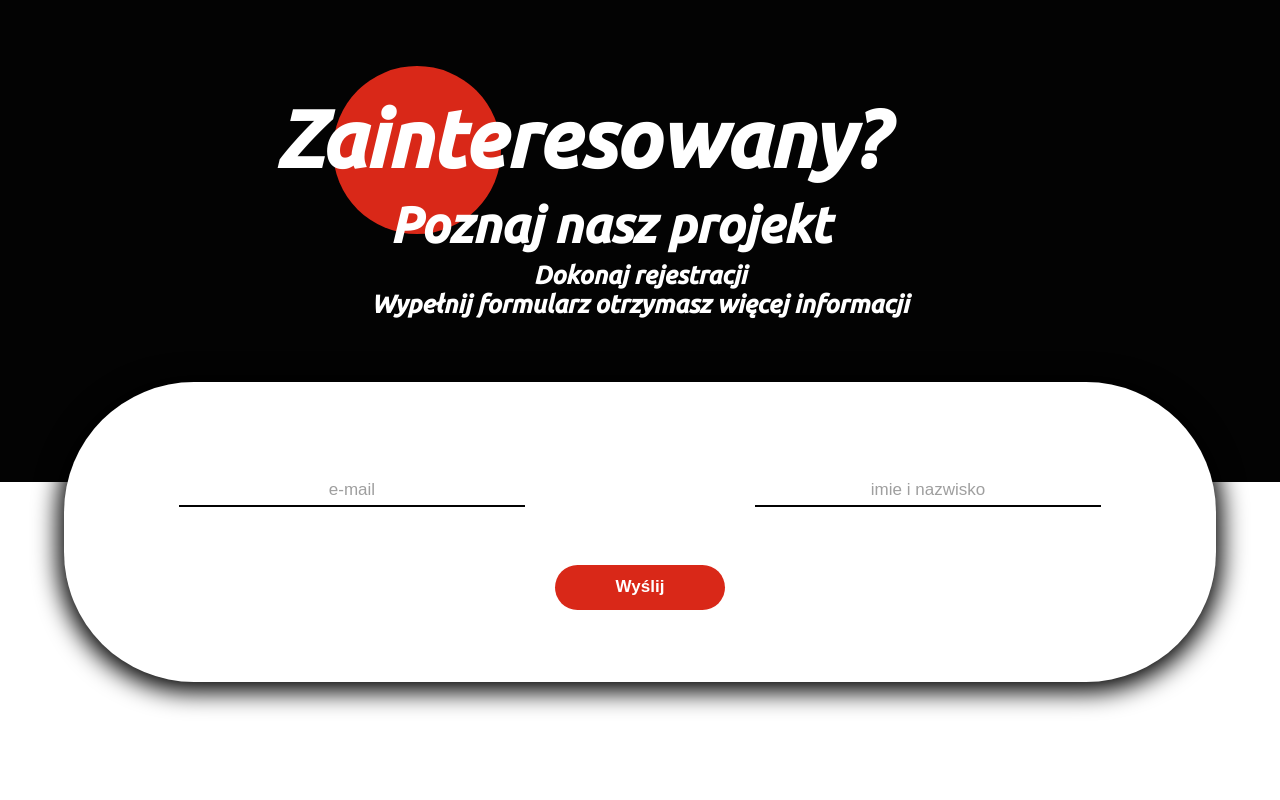
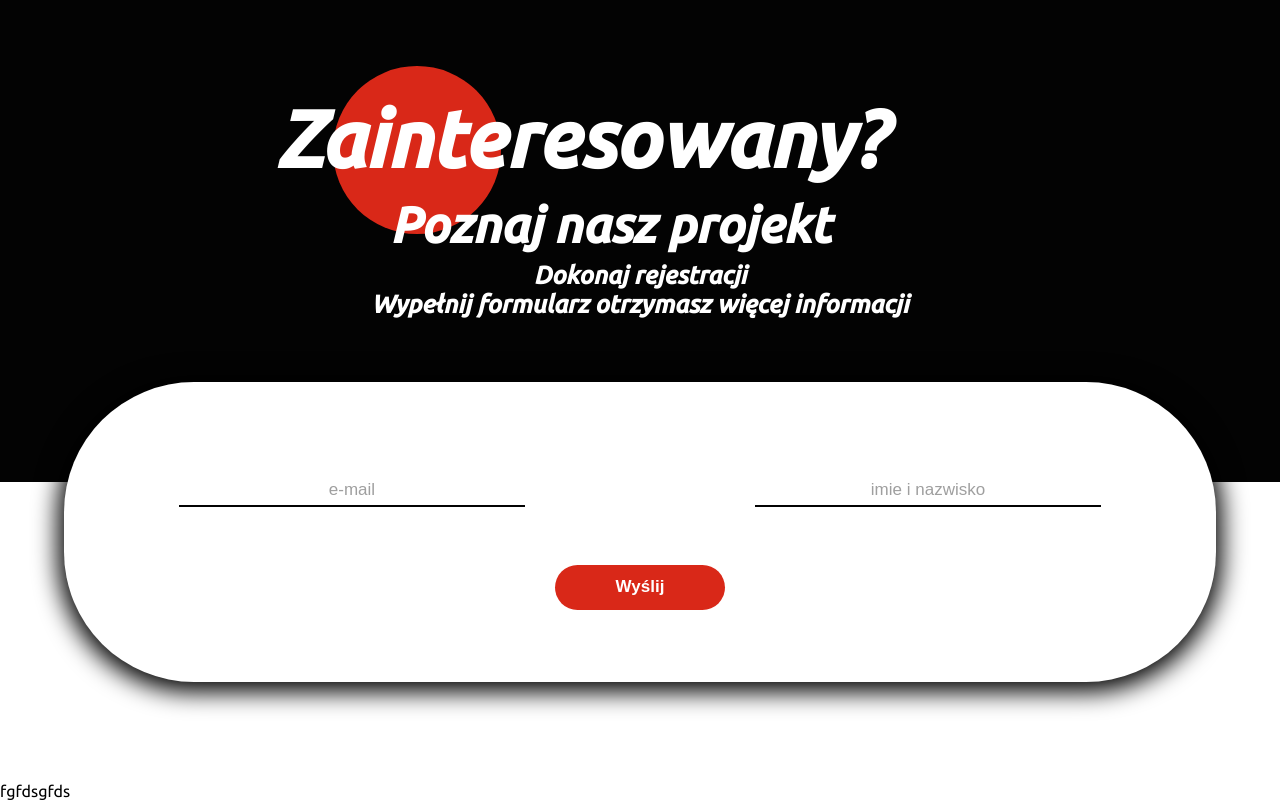
Before and after one commit to DamianKobylinski/System_BO, a Vue app in the folder front/: page / in a window 1280 px wide. Shown: the part 1947-2747 px from the top of the page. Built offline with nearby package versions, Linux system fonts and the light colour scheme.

Commit message:
Imported footer to app

```diff
--- a/front/src/App.vue
+++ b/front/src/App.vue
@@ -64,16 +64,19 @@
         <Form />
       </div>
     </section>
+    <Footer />
   </div>
 </template>
 
 <script>
 import Form from './components/Form.vue';
+import Footer from './components/Footer.vue';
 
 export default {
   name: 'App',
   components: {
     Form,
+    Footer,
   },
 };
 </script>
--- a/front/src/components/Footer.vue
+++ b/front/src/components/Footer.vue
@@ -1,5 +1,6 @@
 <template>
   <div class="footer-wrapper">
+    <p>fgfdsgfds</p>
   </div>
 </template>
 
```
